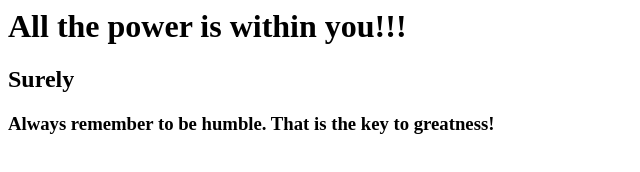
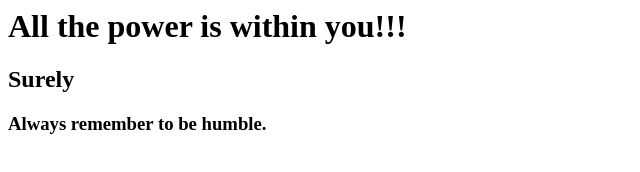
Before and after one commit to adeeb14552/learningGitRepo, a plain HTML site: page index.html in a window 1280 px wide. Shown: the whole page, without its empty margins (0-640 px from the left). Drawn offline with Linux system fonts and the light colour scheme.

Commit message:
Revert "reverted behind merge conflict"
This reverts commit 95c0b8e60136a732fe52f1384585885418719c88.

```diff
--- a/index.html
+++ b/index.html
@@ -2,6 +2,6 @@
 <body>
 <H1>All the power is within you!!!</H1>
 <H2>Surely</H2>
-<H3>Always remember to be humble. That is the key to greatness!</H3>
+<H3>Always remember to be humble.</H3>
 </body>
 </html>
```
